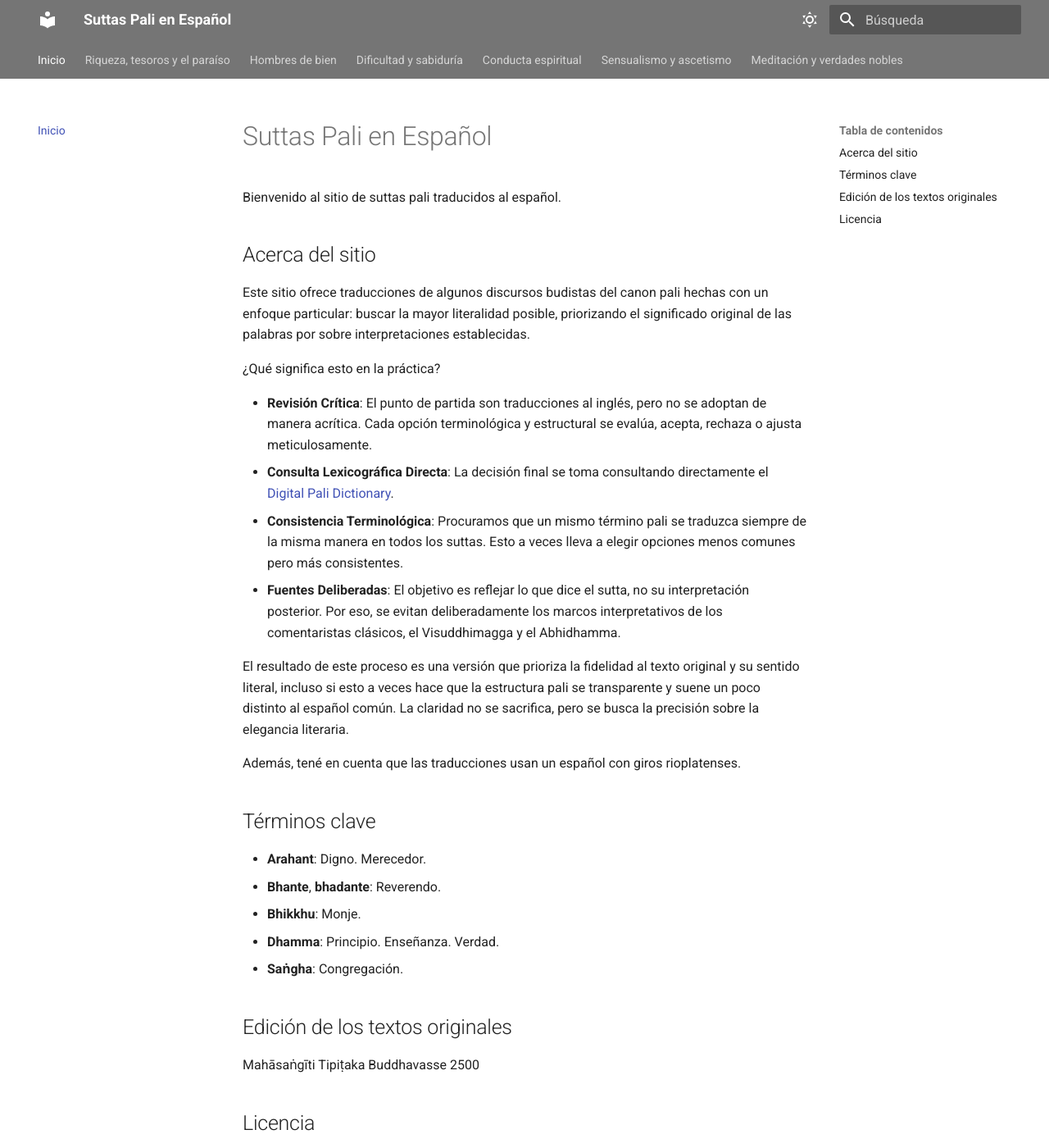
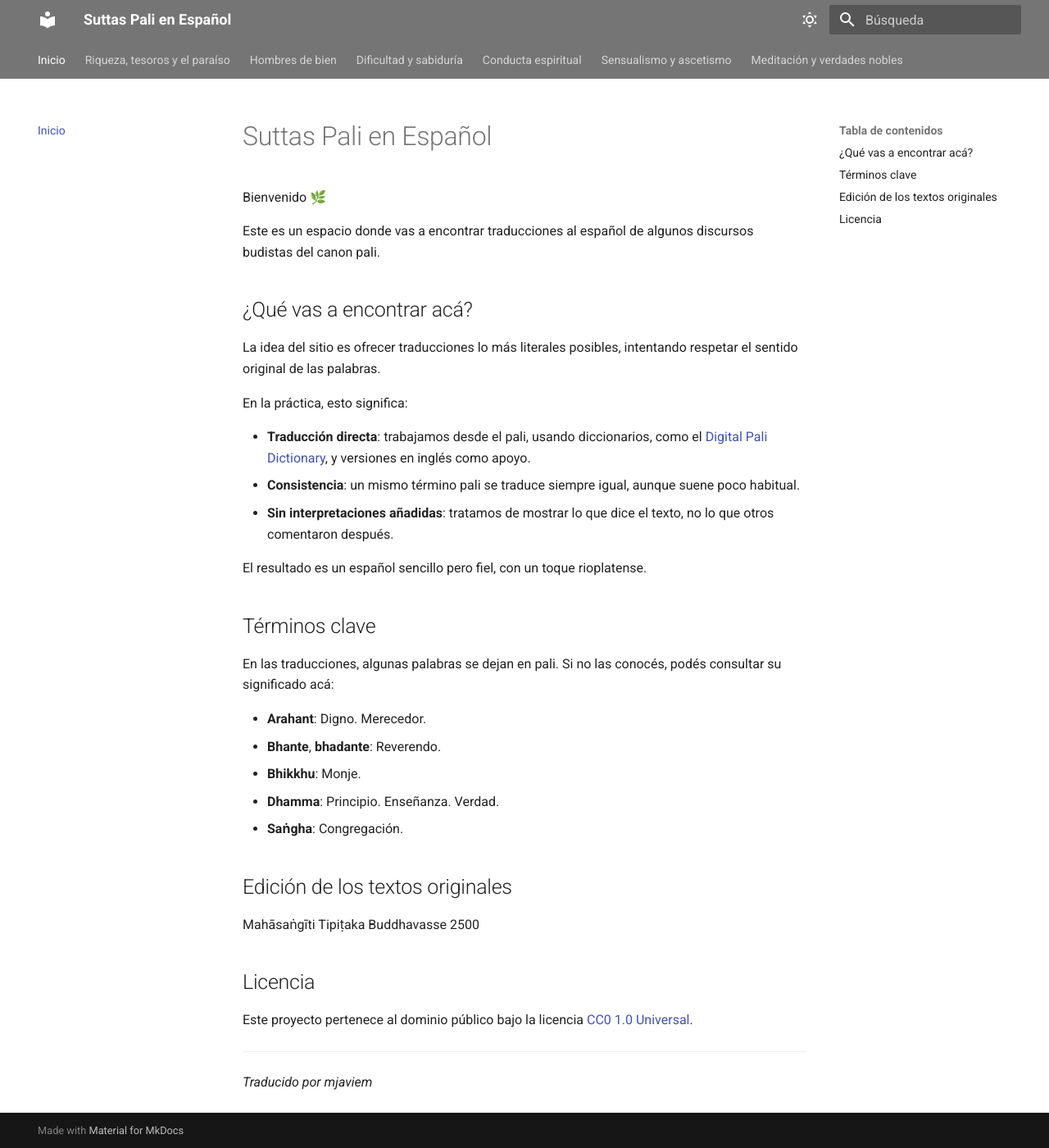
Before and after one commit to mjaviem/suttas-spanish, an MkDocs documentation site: the page built from docs/index.md, in a window 1280 px wide and 1400 px high. Shown: the whole window at 82% size. Built offline with MkDocs 1.6.1 and Material for MkDocs 9.7.7, drawn with Linux system fonts in a browser that asks for light colours.

Commit message:
Update index page

```diff
--- a/docs/index.md
+++ b/docs/index.md
@@ -1,23 +1,24 @@
 # Suttas Pali en Español
 
-Bienvenido al sitio de suttas pali traducidos al español.
+Bienvenido 🌿
 
-## Acerca del sitio
+Este es un espacio donde vas a encontrar traducciones al español de algunos discursos budistas del canon pali.
 
-Este sitio ofrece traducciones de algunos discursos budistas del canon pali hechas con un enfoque particular: buscar la mayor literalidad posible, priorizando el significado original de las palabras por sobre interpretaciones establecidas.
+## ¿Qué vas a encontrar acá?
 
-¿Qué significa esto en la práctica?
+La idea del sitio es ofrecer traducciones lo más literales posibles, intentando respetar el sentido original de las palabras.
 
-- **Revisión Crítica**: El punto de partida son traducciones al inglés, pero no se adoptan de manera acrítica. Cada opción terminológica y estructural se evalúa, acepta, rechaza o ajusta meticulosamente.
-- **Consulta Lexicográfica Directa**: La decisión final se toma consultando directamente el [Digital Pali Dictionary](https://dpdict.net/).
-- **Consistencia Terminológica**: Procuramos que un mismo término pali se traduzca siempre de la misma manera en todos los suttas. Esto a veces lleva a elegir opciones menos comunes pero más consistentes.
-- **Fuentes Deliberadas**: El objetivo es reflejar lo que dice el sutta, no su interpretación posterior. Por eso, se evitan deliberadamente los marcos interpretativos de los comentaristas clásicos, el Visuddhimagga y el Abhidhamma.
+En la práctica, esto significa:
 
-El resultado de este proceso es una versión que prioriza la fidelidad al texto original y su sentido literal, incluso si esto a veces hace que la estructura pali se transparente y suene un poco distinto al español común. La claridad no se sacrifica, pero se busca la precisión sobre la elegancia literaria.
+- **Traducción directa**: trabajamos desde el pali, usando diccionarios, como el [Digital Pali Dictionary](https://dpdict.net/), y versiones en inglés como apoyo.
+- **Consistencia**: un mismo término pali se traduce siempre igual, aunque suene poco habitual.
+- **Sin interpretaciones añadidas**: tratamos de mostrar lo que dice el texto, no lo que otros comentaron después.
 
-Además, tené en cuenta que las traducciones usan un español con giros rioplatenses.
+El resultado es un español sencillo pero fiel, con un toque rioplatense.
 
 ## Términos clave
+
+En las traducciones, algunas palabras se dejan en pali. Si no las conocés, podés consultar su significado acá:
 
 - **Arahant**: Digno. Merecedor.
 - **Bhante**, **bhadante**: Reverendo.
```
